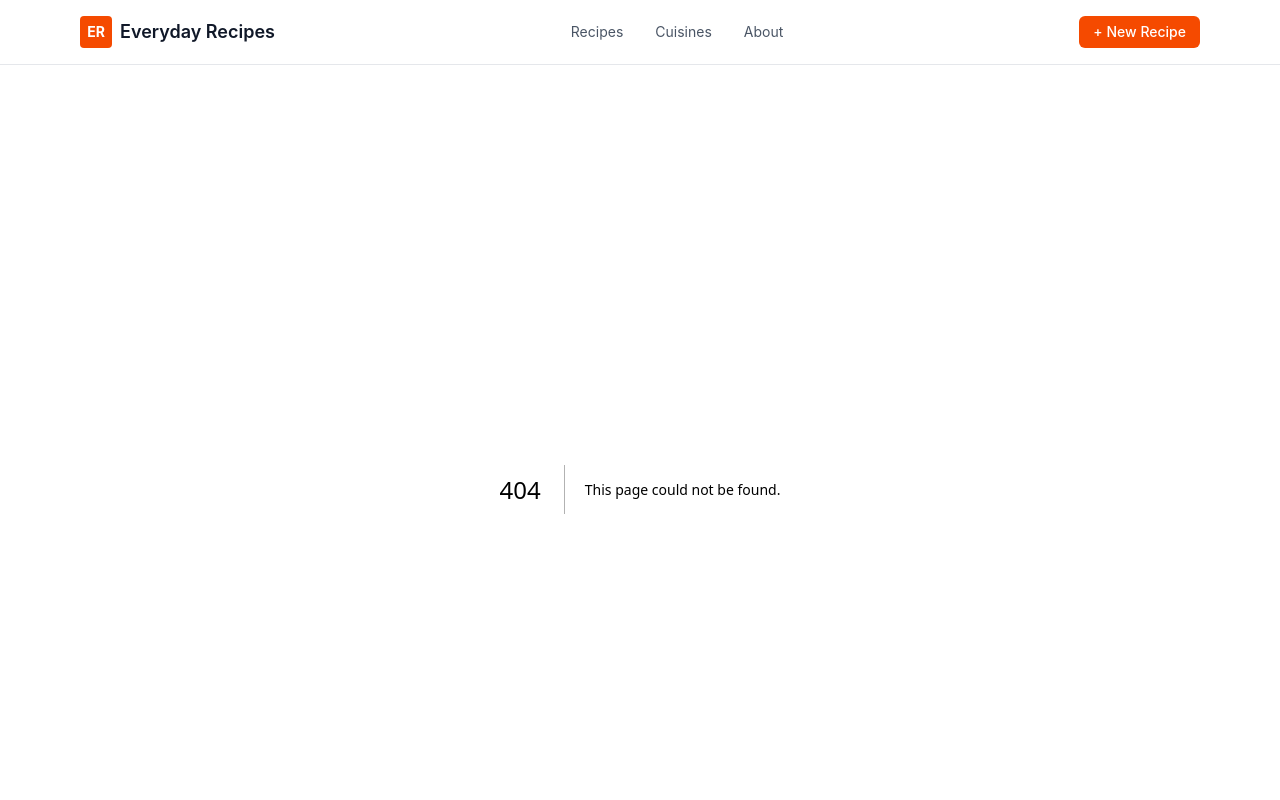
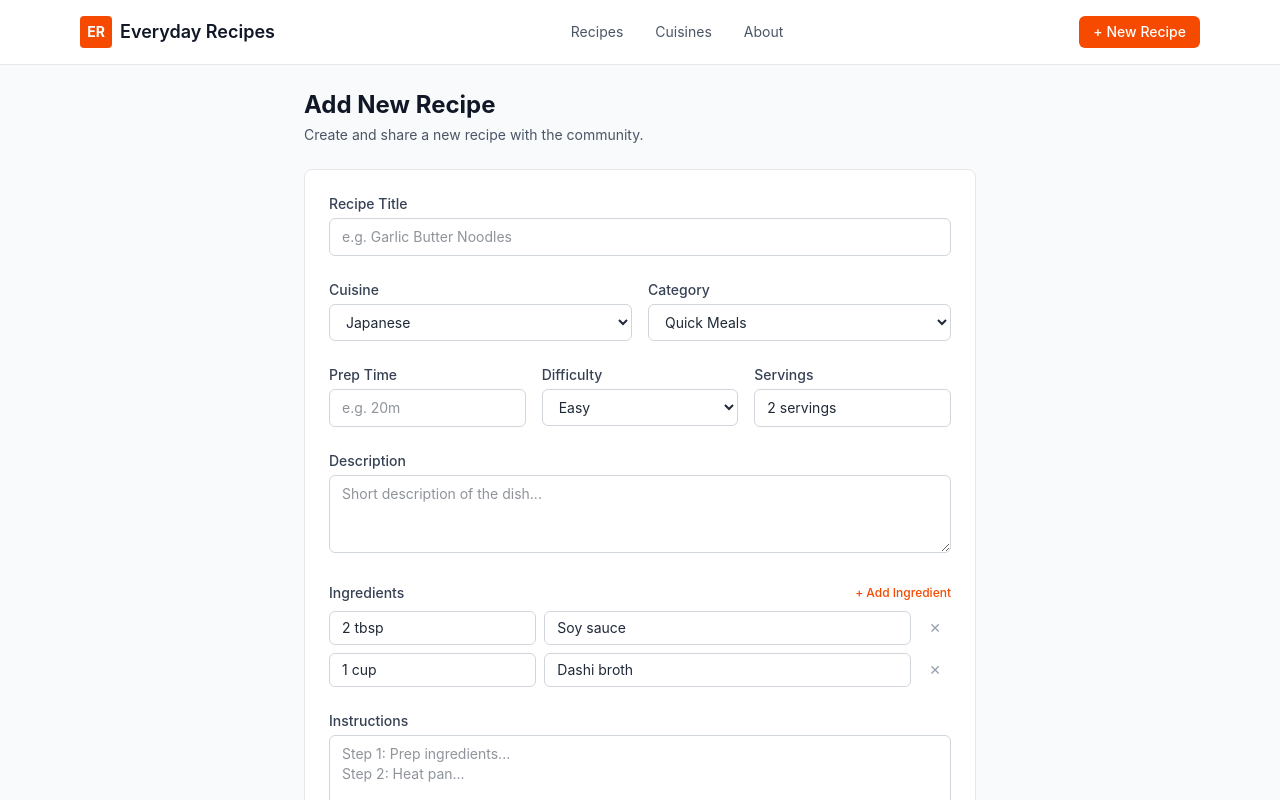
Before and after one commit to Ammar-Meman/recipe-next, a Next.js app: page /create-recipe in a window 1280 px wide. Before the commit this address had no page. Shown: the top 800 px of the page. Built offline with nearby package versions, Linux system fonts and the light colour scheme.

Commit message:
feat: add recipe submission form with dynamic ingredient inputs

```diff
--- /dev/null
+++ b/src/app/create-recipe/page.tsx
@@ -0,0 +1,262 @@
+"use client";
+
+import { useState } from "react";
+import Link from "next/link";
+
+type IngredientRow = {
+  id: number;
+  quantity: string;
+  name: string;
+};
+
+export default function CreateRecipePage() {
+  const [title, setTitle] = useState("");
+  const [cuisine, setCuisine] = useState("Japanese");
+  const [category, setCategory] = useState("quick-meals");
+  const [prepTime, setPrepTime] = useState("");
+  const [difficulty, setDifficulty] = useState("Easy");
+  const [servings, setServings] = useState("2 servings");
+  const [description, setDescription] = useState("");
+  const [ingredients, setIngredients] = useState<IngredientRow[]>([
+    { id: 1, quantity: "2 tbsp", name: "Soy sauce" },
+    { id: 2, quantity: "1 cup", name: "Dashi broth" },
+  ]);
+  const [instructions, setInstructions] = useState("");
+  const [savedSuccess, setSavedSuccess] = useState(false);
+
+  const addIngredientRow = () => {
+    setIngredients((prev) => [
+      ...prev,
+      { id: Date.now(), quantity: "", name: "" },
+    ]);
+  };
+
+  const removeIngredientRow = (id: number) => {
+    setIngredients((prev) => prev.filter((row) => row.id !== id));
+  };
+
+  const updateIngredient = (
+    id: number,
+    field: "quantity" | "name",
+    value: string
+  ) => {
+    setIngredients((prev) =>
+      prev.map((row) => (row.id === id ? { ...row, [field]: value } : row))
+    );
+  };
+
+  const handleSubmit = (e: React.FormEvent) => {
+    e.preventDefault();
+    setSavedSuccess(true);
+    setTimeout(() => setSavedSuccess(false), 4000);
+  };
+
+  return (
+    <div className="max-w-2xl mx-auto">
+      <div className="mb-6">
+        <h1 className="text-2xl font-bold text-gray-900 mb-1">Add New Recipe</h1>
+        <p className="text-sm text-gray-600">
+          Create and share a new recipe with the community.
+        </p>
+      </div>
+
+      {savedSuccess && (
+        <div className="mb-6 p-4 bg-green-50 border border-green-200 text-green-800 rounded-md text-sm">
+          Recipe submitted successfully! (Saved locally in preview state)
+        </div>
+      )}
+
+      <form onSubmit={handleSubmit} className="bg-white border border-gray-200 rounded-lg p-6 space-y-6">
+        {/* Title */}
+        <div>
+          <label className="block text-sm font-medium text-gray-700 mb-1">
+            Recipe Title
+          </label>
+          <input
+            type="text"
+            required
+            value={title}
+            onChange={(e) => setTitle(e.target.value)}
+            placeholder="e.g. Garlic Butter Noodles"
+            className="w-full border border-gray-300 rounded-md px-3 py-2 text-sm focus:outline-none focus:ring-2 focus:ring-orange-500"
+          />
+        </div>
+
+        {/* Cuisine & Category */}
+        <div className="grid grid-cols-1 sm:grid-cols-2 gap-4">
+          <div>
+            <label className="block text-sm font-medium text-gray-700 mb-1">
+              Cuisine
+            </label>
+            <select
+              value={cuisine}
+              onChange={(e) => setCuisine(e.target.value)}
+              className="w-full border border-gray-300 rounded-md px-3 py-2 text-sm focus:outline-none focus:ring-2 focus:ring-orange-500"
+            >
+              <option value="Japanese">Japanese</option>
+              <option value="Chinese">Chinese</option>
+              <option value="Korean">Korean</option>
+              <option value="Italian">Italian</option>
+              <option value="American">American</option>
+            </select>
+          </div>
+
+          <div>
+            <label className="block text-sm font-medium text-gray-700 mb-1">
+              Category
+            </label>
+            <select
+              value={category}
+              onChange={(e) => setCategory(e.target.value)}
+              className="w-full border border-gray-300 rounded-md px-3 py-2 text-sm focus:outline-none focus:ring-2 focus:ring-orange-500"
+            >
+              <option value="quick-meals">Quick Meals</option>
+              <option value="plant-based">Plant-Based</option>
+              <option value="baking-grains">Baking & Grains</option>
+              <option value="soups-stews">Soups & Stews</option>
+            </select>
+          </div>
+        </div>
+
+        {/* Prep Time & Difficulty */}
+        <div className="grid grid-cols-1 sm:grid-cols-3 gap-4">
+          <div>
+            <label className="block text-sm font-medium text-gray-700 mb-1">
+              Prep Time
+            </label>
+            <input
+              type="text"
+              required
+              value={prepTime}
+              onChange={(e) => setPrepTime(e.target.value)}
+              placeholder="e.g. 20m"
+              className="w-full border border-gray-300 rounded-md px-3 py-2 text-sm focus:outline-none focus:ring-2 focus:ring-orange-500"
+            />
+          </div>
+
+          <div>
+            <label className="block text-sm font-medium text-gray-700 mb-1">
+              Difficulty
+            </label>
+            <select
+              value={difficulty}
+              onChange={(e) => setDifficulty(e.target.value)}
+              className="w-full border border-gray-300 rounded-md px-3 py-2 text-sm focus:outline-none focus:ring-2 focus:ring-orange-500"
+            >
+              <option value="Easy">Easy</option>
+              <option value="Medium">Medium</option>
+              <option value="Advanced">Advanced</option>
+            </select>
+          </div>
+
+          <div>
+            <label className="block text-sm font-medium text-gray-700 mb-1">
+              Servings
+            </label>
+            <input
+              type="text"
+              value={servings}
+              onChange={(e) => setServings(e.target.value)}
+              placeholder="e.g. 2 servings"
+              className="w-full border border-gray-300 rounded-md px-3 py-2 text-sm focus:outline-none focus:ring-2 focus:ring-orange-500"
+            />
+          </div>
+        </div>
+
+        {/* Description */}
+        <div>
+          <label className="block text-sm font-medium text-gray-700 mb-1">
+            Description
+          </label>
+          <textarea
+            rows={3}
+            value={description}
+            onChange={(e) => setDescription(e.target.value)}
+            placeholder="Short description of the dish..."
+            className="w-full border border-gray-300 rounded-md px-3 py-2 text-sm focus:outline-none focus:ring-2 focus:ring-orange-500"
+          />
+        </div>
+
+        {/* Ingredients Builder */}
+        <div>
+          <div className="flex items-center justify-between mb-2">
+            <label className="block text-sm font-medium text-gray-700">
+              Ingredients
+            </label>
+            <button
+              type="button"
+              onClick={addIngredientRow}
+              className="text-xs text-orange-600 hover:text-orange-700 font-medium cursor-pointer"
+            >
+              + Add Ingredient
+            </button>
+          </div>
+
+          <div className="space-y-2">
+            {ingredients.map((item) => (
+              <div key={item.id} className="flex gap-2">
+                <input
+                  type="text"
+                  placeholder="Quantity (e.g. 1 cup)"
+                  value={item.quantity}
+                  onChange={(e) =>
+                    updateIngredient(item.id, "quantity", e.target.value)
+                  }
+                  className="w-1/3 border border-gray-300 rounded-md px-3 py-1.5 text-sm focus:outline-none focus:ring-2 focus:ring-orange-500"
+                />
+                <input
+                  type="text"
+                  placeholder="Ingredient name"
+                  value={item.name}
+                  onChange={(e) =>
+                    updateIngredient(item.id, "name", e.target.value)
+                  }
+                  className="flex-1 border border-gray-300 rounded-md px-3 py-1.5 text-sm focus:outline-none focus:ring-2 focus:ring-orange-500"
+                />
+                {ingredients.length > 1 && (
+                  <button
+                    type="button"
+                    onClick={() => removeIngredientRow(item.id)}
+                    className="px-2.5 text-gray-400 hover:text-red-500 text-sm cursor-pointer"
+                  >
+                    ✕
+                  </button>
+                )}
+              </div>
+            ))}
+          </div>
+        </div>
+
+        {/* Instructions */}
+        <div>
+          <label className="block text-sm font-medium text-gray-700 mb-1">
+            Instructions
+          </label>
+          <textarea
+            rows={4}
+            value={instructions}
+            onChange={(e) => setInstructions(e.target.value)}
+            placeholder="Step 1: Prep ingredients...&#10;Step 2: Heat pan..."
+            className="w-full border border-gray-300 rounded-md px-3 py-2 text-sm focus:outline-none focus:ring-2 focus:ring-orange-500"
+          />
+        </div>
+
+        {/* Buttons */}
+        <div className="flex items-center justify-end gap-3 pt-4 border-t border-gray-100">
+          <Link
+            href="/recipes"
+            className="px-4 py-2 text-sm text-gray-600 hover:text-gray-900"
+          >
+            Cancel
+          </Link>
+          <button
+            type="submit"
+            className="px-4 py-2 bg-orange-600 hover:bg-orange-700 text-white rounded-md text-sm font-medium cursor-pointer"
+          >
+            Save Recipe
+          </button>
+        </div>
+      </form>
+    </div>
+  );
+}
```
